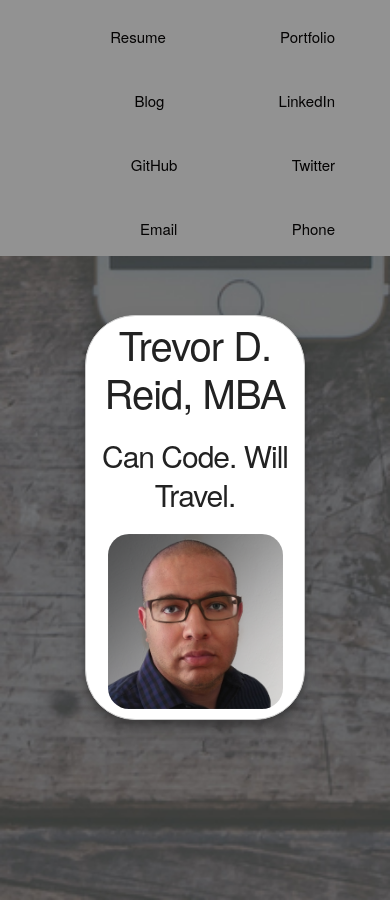
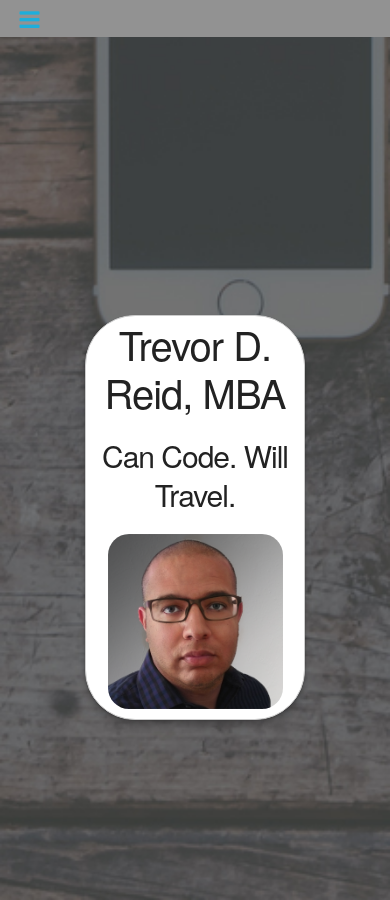
Before and after one commit to tdreid/tdreid.github.io, a Jekyll site: the page index.html, which Jekyll copies as it is, in a window 390 px wide and 900 px high. Built offline with Jekyll 4.4.1, drawn with Linux system fonts in a browser that asks for light colours.

Commit message:
Revise layout

```diff
--- a/index.html
+++ b/index.html
@@ -2,8 +2,8 @@
 <html>
   <head>
     <meta http-equiv="content-type" content="text/html; charset=UTF-8">
-    <meta name="robots" content="noindex, nofollow">
-    <meta name="googlebot" content="noindex, nofollow">
+    <meta name="robots" content="index, nofollow">
+    <meta name="googlebot" content="index, nofollow">
     <link rel="stylesheet" type="text/css" href="https://cdnjs.cloudflare.com/ajax/libs/font-awesome/4.7.0/css/font-awesome.min.css">
     <style type="text/css">
       @import url('./css/normalize.css');
@@ -30,17 +30,17 @@
       }
 
       nav ul {
-        text-align: right;
         position: fixed;
         width: 100%;
         background-color: #929292;
+        overflow: hidden;
       }
 
       nav ul li {
         display: inline-block;
-        margin: 55px;
-        margin-bottom: 15px;
-        margin-top: 25px;
+        margin: 5.5rem;
+        margin-bottom: 1.5rem;
+        margin-top: 2.5rem;
       }
 
       nav ul li a {
@@ -49,33 +49,42 @@
       }
 
       nav ul li a:hover {
-        color: blue;
+        background-color: #c2c1c0;
+        color: #040303;
+      }
+
+      nav ul .icon {
+        display: none;
       }
 
       .work {
-        padding-top: 60px;
-        margin-top: -60px;
+        padding-top: 6.0rem;
+        margin-top: -6.0rem;
       }
 
       .work .work-header {
-        margin-top: 50px;
+        margin-top: 5.0rem;
         font-weight: normal;
       }
 
       .project {
-        text-decoration: none;
         display: inline-block;
         overflow: hidden;
-        border: 2px solid #929292;
-        height: 220px;
-        width: 280px;
-        margin: 40px 100px;
+        border: .2rem solid #929292;
+        height: 22.0rem;
+        width: 28.0rem;
+        margin: 4.0rem 10.0rem;
+        color: #040303;
+      }
+
+      .project:hover {
+        color: #0000FF;
       }
 
       .project-pic {
         width: 100%;
-        height: 180px;
-        border-bottom: 2px solid #929292;
+        height: 18.0rem;
+        border-bottom: .2rem solid #929292;
       }
 
       .project-title {
@@ -84,45 +93,78 @@
 
       .profile-pic {
         border-radius: 12%;
-        width: 175px;
-        height: 175px;
-      }
-
-      .show-all {
-        display: block;
-        margin: 20px auto 90px;
+        width: 17.5rem;
+        height: 17.5rem;
       }
 
       .header {
-        padding: 160px 0 110px;
+        padding: 16.0rem 0 11.0rem;
       }
 
       .bicardi {
-        border: 1px solid #ccc;
-        border-radius: 50px;
+        border: .1rem solid #ccc;
+        border-radius: 5.0rem;
         width: 54%;
         margin-bottom: 15vh;
         background-color: white;
         padding:1%;
-        box-shadow: 0 10px 20px rgba(0,0,0,0.19), 0 6px 6px rgba(0,0,0,0.23);
+        box-shadow: 0 .10rem .20rem rgba(0,0,0,0.19), 0 .6rem .6rem rgba(0,0,0,0.23);
       }
 
       footer {
-        padding: 20px;
+        padding: 2.0rem;
         background: #212121;
         color: white;
-        line-height: 40px;
+        line-height: 4.0rem;
       }
 
       footer a {
         color: white;
       }
+
+      @media screen and (max-width: 550px) {
+        nav ul li {
+          display: none;
+        }
+        nav a.icon {
+          float: left;
+          display: block;
+          margin-left: 5%;
+          font-size: 6vw;
+        }
+
+        nav.responsive a.icon {
+          position: absolute;
+          left: 0;
+          top: 0;
+        }
+
+        nav.responsive ul li {
+          float: none;
+          display: block;
+          text-align: left;
+          font-size: 4vw;
+        }
+      }
     </style>
-    <title>Trevor D. Reid, MBA | Node JavaScript Express Steem Blockchain Developer</title>
+    <script>
+      function toggle() {
+        var x = document.getElementById("navbar");
+        if (x.className === "") {
+          x.className += "responsive";
+        } else {
+          x.className = "";
+        }
+      }
+    </script>
+    <title>Trevor D. Reid, MBA | Node JavaScript Python Steem Blockchain Developer</title>
   </head>
   <body>
-    <nav>
-      <ul id='navbar'>
+    <nav id='navbar'>
+      <ul>
+        <a href="javascript:void(0);" class="icon" onclick="toggle()">
+          <i class="fa fa-bars"></i>
+        </a>
         <li><a href="./resume.pdf" target="_blank">Resume</a></li>
         <li><a href="#projects">Portfolio</a></li>
         <li><a href="https://busy.org/@tdre" target="_blank">Blog</a></li>
```
